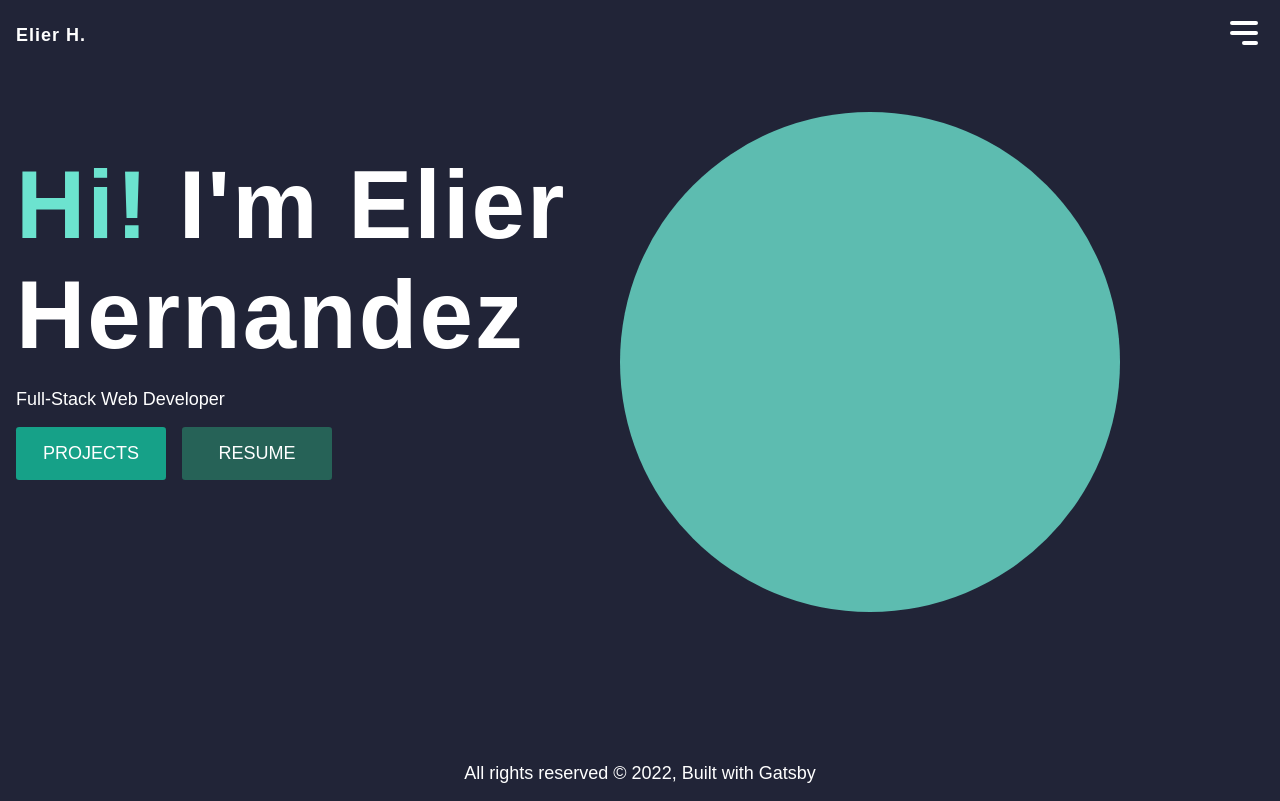
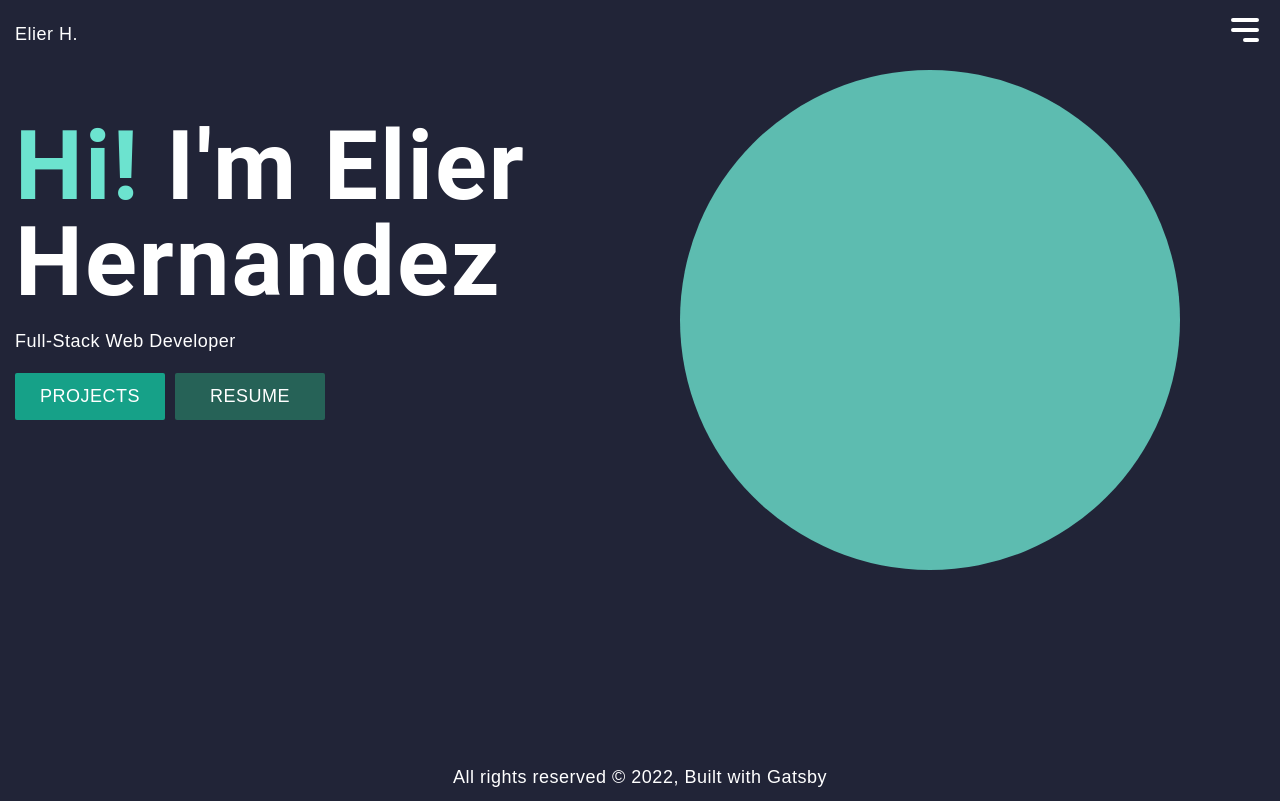
Before and after one commit to ElierHP/portfolio, a Gatsby site: page / in a window 1280 px wide. Built offline with nearby package versions, Linux system fonts and the light colour scheme; Gatsby itself is replaced by a stand-in of ours.

Commit message:
Theme Optimization

```diff
--- a/src/components/Hero.js
+++ b/src/components/Hero.js
@@ -29,12 +29,12 @@ const Container = styled.div`
 `
 
 const Heading = styled.h1`
-  font-size: ${theme.fontSizes.largeHeading}px;
+  font-size: ${theme.fontSizes.largeHeading}rem;
   margin: 0;
 `
 
 const SubHeading = styled.h2`
-  font-size: ${theme.fontSizes.largeHeading}px;
+  font-size: ${theme.fontSizes.largeHeading}rem;
   margin: 0;
 `
 const Color = styled.span`
--- a/src/components/header.js
+++ b/src/components/header.js
@@ -3,14 +3,13 @@ import PropTypes from "prop-types"
 import { Link } from "gatsby"
 import { HiMenuAlt3 } from "react-icons/hi"
 import styled from "@emotion/styled"
-import theme from "../theme"
 
 const Header = ({ siteTitle }) => (
   <NavBar>
     {/* Logo */}
-    <Logo>
+    <div>
       <Link to="/">{siteTitle}</Link>
-    </Logo>
+    </div>
     {/* Menu Bar */}
     <IconButton>
       <HiMenuAlt3 size={40} />
@@ -31,13 +30,7 @@ const NavBar = styled.header`
   display: flex;
   justify-content: space-between;
   align-items: center;
-  height: 70px;
-`
-
-const Logo = styled.div`
-  font-size: ${theme.fontSizes.medium}px;
-  font-weight: ${theme.fontWeights.bold};
-  letter-spacing: ${theme.letterSpacing[1]}px;
+  padding: 1rem 0;
 `
 
 const IconButton = styled.div`
--- a/src/components/layout.js
+++ b/src/components/layout.js
@@ -24,6 +24,10 @@ const Layout = ({ children }) => {
       {/* Global Styles */}
       <Global
         styles={css`
+          html {
+            font-size: 62.5%;
+          }
+          ,
           body {
             background-color: ${theme.colors.dark};
           }
@@ -35,21 +39,29 @@ const Layout = ({ children }) => {
           a,
           div {
             font-family: ${theme.fonts.body};
+            font-size: ${theme.fontSizes.medium}rem;
+            letter-spacing: ${theme.letterSpacing.body}px;
+            line-height: ${theme.lineHeights.body};
+            color: ${theme.colors.light};
             text-decoration: none;
-            color: ${theme.colors.light};
           }
           ,
           h1,
           h2,
           h3 {
-            letter-spacing: ${theme.letterSpacing[2]}px;
-          }
-          ,
-          a,
-          p,
-          div {
-            font-size: ${theme.fontSizes.medium}px;
-          }
+            font-family: ${theme.fonts.heading};
+            letter-spacing: ${theme.letterSpacing.heading}px;
+            line-height: ${theme.lineHeights.heading};
+          },
+          h1 {
+            font-size: ${theme.fontSizes.largeHeading}rem;
+          },
+          h2 {
+            font-size: ${theme.fonts.heading}rem;
+          },
+          h3 {
+            font-size: ${theme.fonts.large}rem;
+          },
         `}
       />
 
@@ -73,7 +85,7 @@ const Container = styled.div`
 `
 
 const Main = styled.main`
-  min-height: calc(100vh - 122.69px);
+  min-height: calc(100vh - 114.19px);
 `
 
 export default Layout
--- a/src/theme.js
+++ b/src/theme.js
@@ -2,14 +2,14 @@ export default {
   space: [0, 1, 2, 3, 4, 6, 8, 16, 32, 64, 128, 256, 512],
   fonts: {
     body: "Montserrat, sans-serif",
-    heading: "Montserrat, sans-serif",
+    heading: "Roboto, sans-serif",
   },
   fontSizes: {
-    small: 12,
-    medium: 18,
-    large: 24,
-    heading: 48,
-    largeHeading: 96,
+    small: 1.2,
+    medium: 1.8,
+    large: 2.4,
+    heading: 4.8,
+    largeHeading: 9.6,
   },
   fontWeights: {
     thin: 300,
@@ -19,9 +19,12 @@ export default {
   },
   lineHeights: {
     body: 1.5,
-    heading: 1.125,
+    heading: 1,
   },
-  letterSpacing: [0, 1, 2, 3],
+  letterSpacing: {
+    body: 0.5,
+    heading: 2,
+  },
   colors: {
     primary: "#16A188",
     primaryLight: "#6CE3CF",
```
